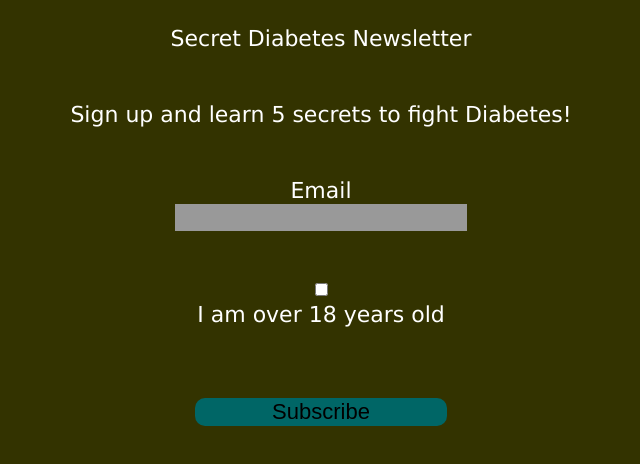
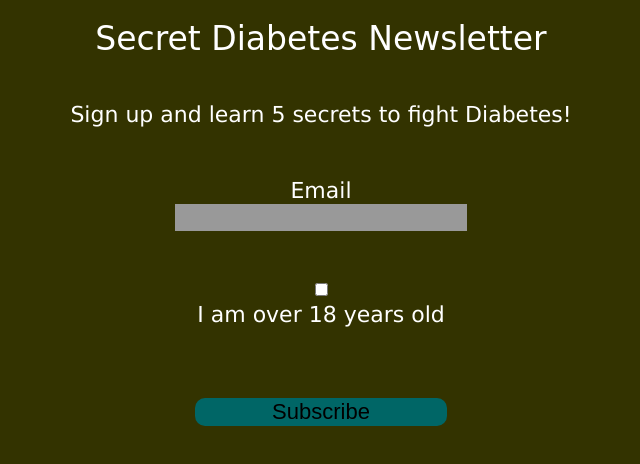
Before and after one commit to ITMD362-airizarry2/lab3, a plain HTML site: page index.html in a window 1280 px wide. Shown: the whole page, without its empty margins (319-959 px from the left). Drawn offline with nearby package versions, Linux system fonts and the light colour scheme.

Commit message:
Update screen.css

```diff
--- a/css/screen.css
+++ b/css/screen.css
@@ -204,8 +204,8 @@ label {
 
 h1 {
 	color: white;
-
-
+	font-size: 1.5em;
+	font-family: Trade Winds, cursive ;
 }
 p{
 	color: white;
```
